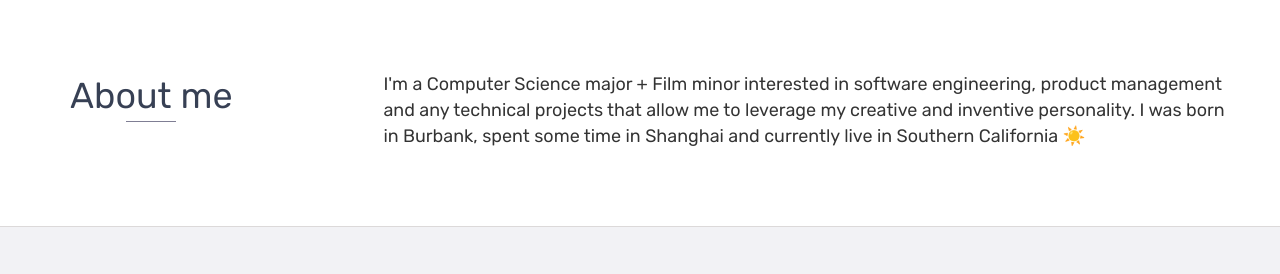
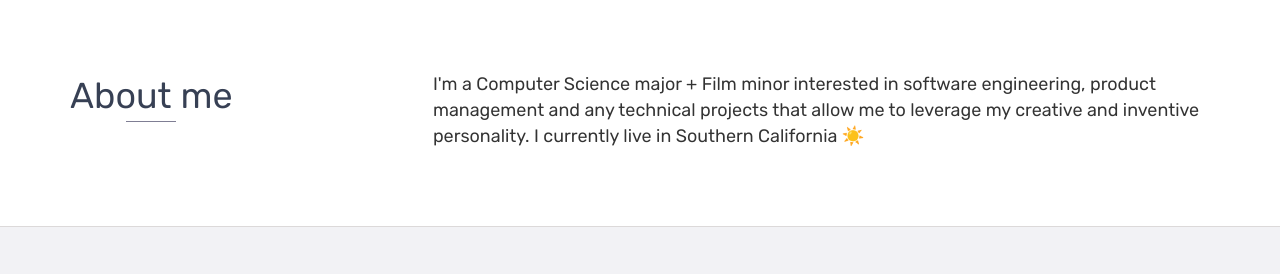
Before and after one commit to estherwli/estherwli.github.io, a website: page index.html in a window 1280 px wide. Shown: the part 505-779 px from the top of the page. Drawn offline with nearby package versions, Linux system fonts and the light colour scheme.

Commit message:
Update index.html

```diff
--- a/index.html
+++ b/index.html
@@ -59,7 +59,7 @@
                     <img class="profile-pic" src="images/Li_Esther.png" width="80" style="margin-left: 30px; vertical-align: center;"/>
                 </div>
                     I'm a Computer Science major + Film minor interested in software engineering, product management and any technical projects that allow
-                    me to leverage my creative and inventive personality. I was born in Burbank, spent some time in Shanghai and currently live in Southern California ☀️
+                    me to leverage my creative and inventive personality. I currently live in Southern California ☀️
                 </div>
             </div>
             </div>
```
